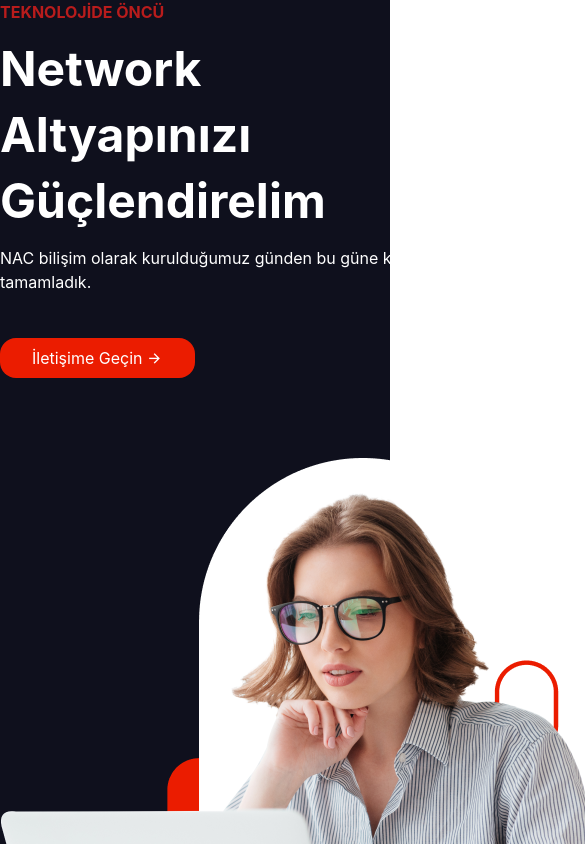
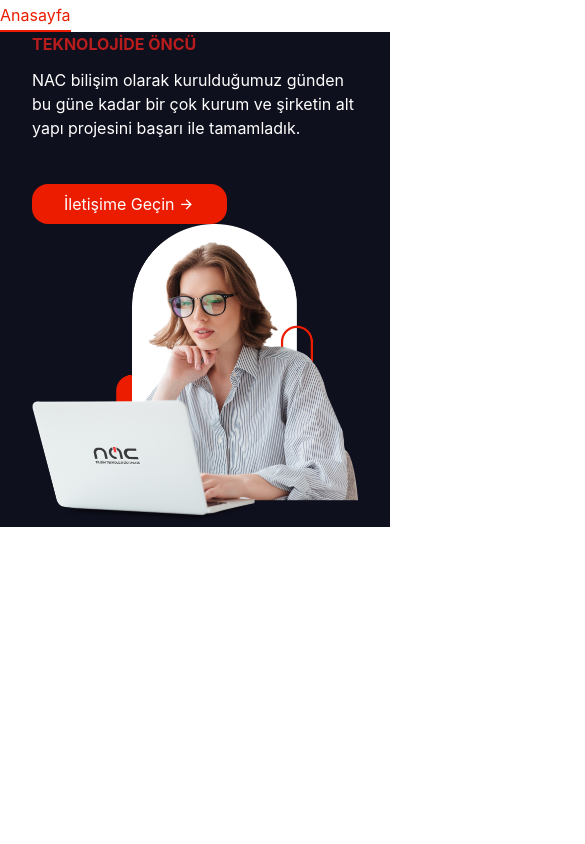
Before and after one commit to cansurer-at/nac-bilisim-new, a Next.js app: page / in a window 390 px wide. Shown: the top 844 px of the page, 585 px wide, since content can reach past the window. Built offline with nearby package versions, Linux system fonts and the light colour scheme.

Commit message:
mobile navbar start

```diff
--- a/components/Contact.js
+++ b/components/Contact.js
@@ -1,33 +1,31 @@
 import React from "react";
-
 
 function Contact() {
   return (
     <div className="bg-NACBlack ">
       {" "}
       <div className="container mx-auto ">
-      <section className="grid items-center grid-cols-12 gap-20">
-
+        <div className="grid items-center grid-cols-12 px-8 sm:px-0">
           <div className="flex flex-col col-span-12 space-y-3 lg:col-span-6">
             <h6 className="font-bold text-red-700">TEKNOLOJİDE ÖNCÜ</h6>
-        <h1 className="text-5xl font-bold leading-snug text-white ">
+            <h1 className="hidden text-5xl font-bold leading-snug text-white ">
               Network <br></br> Altyapınızı <br></br>Güçlendirelim
             </h1>
             <h6 className="text-white">
-          NAC bilişim olarak kurulduğumuz günden bu güne kadar bir çok kurum ve
-          şirketin alt yapı projesini başarı ile tamamladık.
+              NAC bilişim olarak kurulduğumuz günden bu güne kadar bir çok kurum
+              ve şirketin alt yapı projesini başarı ile tamamladık.
             </h6>
             <div className="">
-        <button className="flex px-8 py-2 mt-8 text-white bg-NACRed rounded-2xl">İletişime Geçin <i  class="ri-arrow-right-line ml-1 " ></i></button>
+              <button className="flex px-8 py-2 mt-8 text-white bg-NACRed rounded-2xl">
+                İletişime Geçin <i class="ri-arrow-right-line ml-1 "></i>
+              </button>
             </div>
           </div>
 
           <div className="col-span-12 lg:col-span-6">
-               <img src="/homepageWoman.png" className="-mb-14"></img>
-
+            <img src="/homepageWoman.png" className=""></img>
           </div>
-
-      </section>
+        </div>
       </div>
     </div>
   );
--- a/layout/Navbar.js
+++ b/layout/Navbar.js
@@ -3,35 +3,67 @@ import React from 'react'
 
 function Navbar() {
   return (
-    <div className="hidden bg-NACBlack lg:block">
+    <>
+
+        {/* //---------------Large devices--------------------------------------------------------------------//// */}
+
+    <div className="hidden bg-NACBlack md:block">
         <div class="flex container mx-auto space-x-16 items-center">
           <Link href="/">
           <img src="/Logo.svg"></img>
           </Link>
-          <button className="h-10 font-bold text-white text-red-700 hover:text-red-700 hover:border-b-2 ">
+          <button className="h-8 text-white text-red-700 font-md text-md hover:text-NACRed hover:border-b-2 hover:border-NACRed ">
             <Link href="/">
             <a href="/">Anasayfa</a>
             </Link>
           </button>
-          <button className="font-bold text-white hover:text-red-700 ">
+          <button className="text-white text-red-700 fh-8 font-md text-md hover:text-NACRed hover:border-b-2 hover:border-NACRed ">
             <a href="/">Hakkımızda</a>
           </button>
-          <button className="font-bold text-white hover:text-red-700 ">
+          <button className="text-white text-red-700 fh-8 font-md text-md hover:text-NACRed hover:border-b-2 hover:border-NACRed ">
             <a href="/">Çözümler</a>
           </button>
-          <button className="font-bold text-white hover:text-red-700 ">
+          <button className="text-white text-red-700 fh-8 font-md text-md hover:text-NACRed hover:border-b-2 hover:border-NACRed ">
             <a href="/">İş Ortakları</a>
           </button>
-          <button className="font-bold text-white hover:text-red-700 ">
+          <button className="h-8 text-white text-red-700 font-md text-md hover:text-NACRed hover:border-b-2 hover:border-NACRed ">
             <a href="/">Referanslar</a>
           </button>
-          <button className="p-4 m-4 font-bold text-white border border-white hover:text-red-700 rounded-3xl ">
+          <button className="p-4 m-4 font-bold text-white border border-white hover:border-NACRed hover:text-NACRed rounded-3xl ">
             <a href="/">Tanışalım 👋</a>
           </button>
 
 
         </div>
         </div>
+
+
+    {/* //---------------Small devices--------------------------------------------------------------------//// */}
+
+    <div className='flex sm:hidden'>
+      <button className="h-8 text-white text-red-700 font-md text-md hover:text-NACRed hover:border-b-2 hover:border-NACRed">
+            <Link href="/">
+            <a href="/">Anasayfa</a>
+            </Link>
+          </button>
+          <button className="h-8 text-white text-red-700 font-md text-md hover:text-NACRed hover:border-b-2 hover:border-NACRed ">
+            <Link href="/">
+            <a href="/">Anasayfa</a>
+            </Link>
+          </button>
+          <button className="h-8 text-white text-red-700 font-md text-md hover:text-NACRed hover:border-b-2 hover:border-NACRed ">
+            <Link href="/">
+            <a href="/">Anasayfa</a>
+            </Link>
+          </button>
+          <button className="h-8 text-white text-red-700 font-md text-md hover:text-NACRed hover:border-b-2 hover:border-NACRed ">
+            <Link href="/">
+            <a href="/">Anasayfa</a>
+            </Link>
+          </button>
+    </div>
+
+</>
   )
 }
 
--- a/pages/index.js
+++ b/pages/index.js
@@ -14,6 +14,8 @@ export default function Home() {
         <link rel="icon" href="/favicon.ico" />
       </Head>
 
+
+
         <Contact/>
 
 
```
Lines whose indentation alone changed are shown as unchanged.
